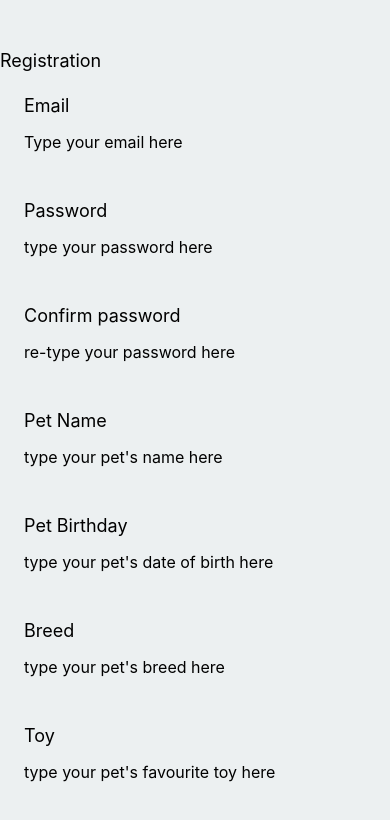
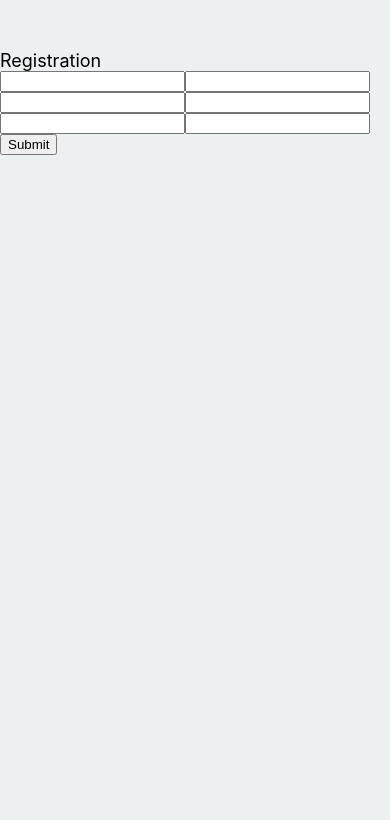
Before and after one commit to Dango3010/Woof_Instagram, a React Native app: screen / in a window 390 px wide. Shown: the top 820 px of the page. Built offline with nearby package versions, Linux system fonts and the light colour scheme.

Commit message:
use formik library for the same form

```diff
--- a/App.js
+++ b/App.js
@@ -1,96 +1,49 @@
-import React, {useState} from 'react';
+import React from 'react';
 import { View, Text, TextInput, ScrollView } from 'react-native';
-import { Button } from 'react-native-web';
-// import Input from './src/components/Form';
+import {Formik, Field, Form, FieldArray, ErrorMessage} from 'formik';
 
 export default function App() {
-  const [input, setInput] = useState({
-    email: '',
-    password: '',
-    petName: '',
-    petBirthDate: '',
-    breed: '',
-    favouriteToy: ''
-  });
 
   return (
     <ScrollView style={{backgroundColor: '#ecf0f1'}}>
       <Text style={{fontSize: 18, marginTop: 50}}>Registration</Text>
-      <View style={{flex: 1, justifyContent: 'center'}}>
-        <InputWithLabel
-          label='Email'
-          placeholder='Type your email here'
-          value={input.email}
-          onChangeText={text => {
-            setInput(prev => ({
-              ...prev,
-              email : text
-            }))
-          }}
-        />
-        <InputWithLabel
-          label='Password'
-          placeholder="type your password here"
-          value={input.password}
-          onChangeText={text => {
-            setInput(prev => ({
-              ...prev,
-              password : text
-            }))
-          }}
-          secureTextEntry
-        />
-        <InputWithLabel
-          label='Confirm password'
-          placeholder='re-type your password here'
-          onSubmitEditing={(e) => confirmPassword(e.nativeEvent.text, input.password)}
-          secureTextEntry
-        />
-        <InputWithLabel
-          label='Pet Name'
-          value={input.petName}
-          placeholder="type your pet's name here"
-          onChangeText={text => {
-            setInput(prev => ({
-              ...prev,
-              petName : text
-            }))
-          }}
-        />
-        <InputWithLabel
-          label='Pet Birthday'
-          value={input.petBirthDate}
-          placeholder="type your pet's date of birth here"
-          onChangeText={text => {
-            setInput(prev => ({
-              ...prev,
-              petBirthDate : text
-            }))
-          }}
-        />
-        <InputWithLabel
-          label='Breed'
-          placeholder="type your pet's breed here"
-          value={input.breed}
-          onChangeText={text => {
-            setInput(prev => ({
-              ...prev,
-              breed : text
-            }))
-          }}
-        />
-        <InputWithLabel
-          label='Toy'
-          placeholder="type your pet's favourite toy here"
-          value={input.favouriteToy}
-          onChangeText={text => {
-            setInput(prev => ({
-              ...prev,
-              favouriteToy : text
-            }))
-          }}
-        />
-      </View>
+      <Formik
+        style={{flex: 1, justifyContent: 'center'}}
+        initialValues={{email: '', password: '', petName: '', petBirthDate: '', breed: '', favouriteToy: ''}}
+        vaildate={values => {
+          const errors = {};
+          if (!values.email) {
+            errors.email = 'Required';
+          } else if (
+            !/^[A-Z0-9._%+-]+@[A-Z0-9.-]+\.[A-Z]{2,}$/i.test(values.email)
+          ) {
+            errors.email = 'Invalid Email Address';
+          }
+          return errors;
+        }}
+        onSubmit={(values, { setSubmitting }) => {
+          setTimeout(() => {
+            alert(JSON.stringify(values, null, 2));
+            setSubmitting(false);
+          }, 400);
+        }}
+      >
+      {({isSubmitting}) => (
+        <Form>
+          <Field type='email' name='email' />
+          <ErrorMessage name='email' component='div'/>
+          <Field type='password' name='password' />
+          <ErrorMessage name='password' component='div'/>
+          <Field type='petName' name='petName' />
+          <Field type='petBirthDate' name='petBirthDate' />
+          <Field type='breed' name='breed' />
+          <Field type='favouriteToy' name='favouriteToy' />
+          <button type='submit' disabled={isSubmitting}>
+            Submit
+          </button>
+        </Form>
+      )}
+      </Formik>
     </ScrollView>
   );
 };
@@ -100,19 +53,3 @@
   ? true
   : alert("Passwords do not match, please try again.");
 };
-
-export function InputWithLabel (props) {
-  return (
-    <View style={{padding: 16}}>
-      <Text style={{padding: 8, fontSize: 18}}>{props.label}</Text>
-      <TextInput
-        style={{padding: 8, fontSize: 16}}
-        value={props.value}
-        secureTextEntry={props.secureTextEntry}
-        placeholder={props.placeholder}
-        onChangeText={props.onChangeText}
-        onSubmitEditing={props.onSubmitEditing}
-      />
-    </View>
-  );
-};
--- a/package.json
+++ b/package.json
@@ -17,7 +17,8 @@
     "react-art": "^18.2.0",
     "react-dom": "18.2.0",
     "react-native": "0.71.8",
-    "react-native-web": "^0.18.12"
+    "react-native-web": "^0.18.12",
+    "yup": "^1.2.0"
   },
   "devDependencies": {
     "@babel/core": "^7.20.0"
```
Also changed, not shown: 1 other file (tests, documents, lock files or other folders).
